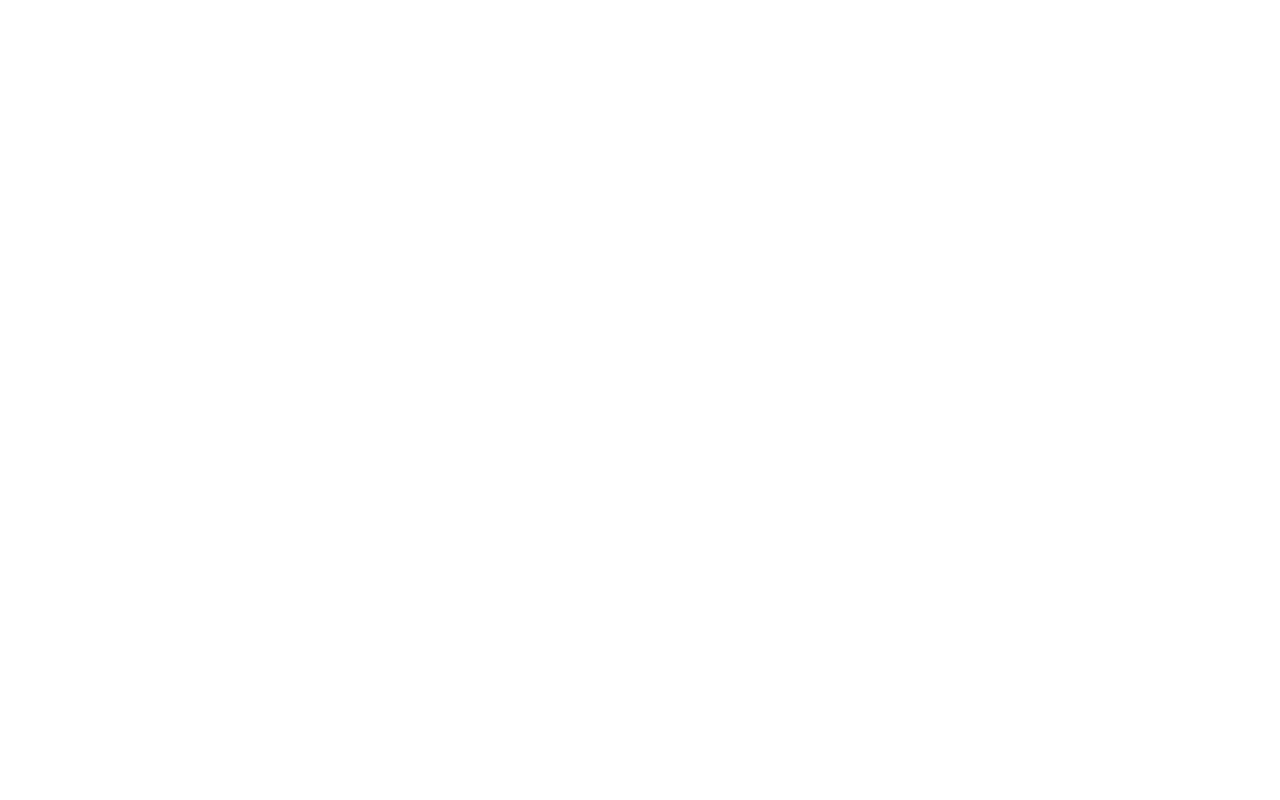
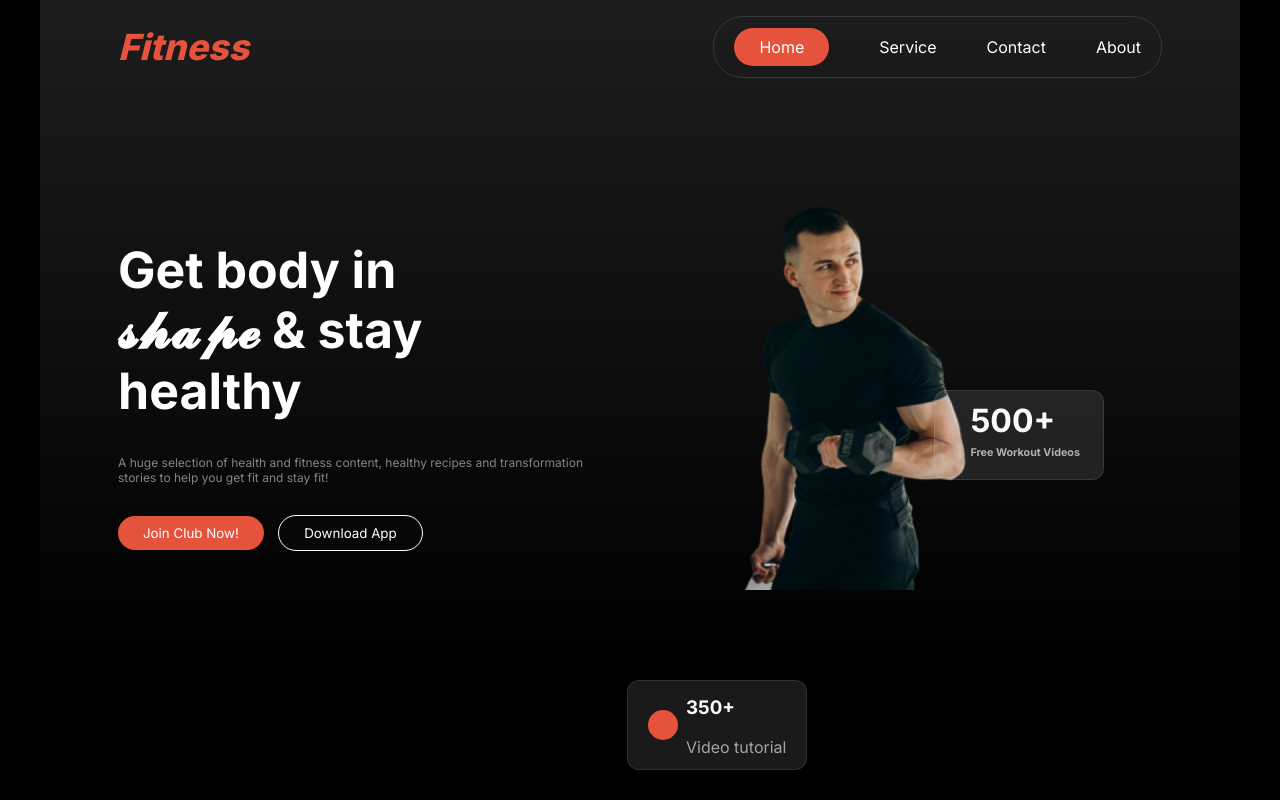
Before and after one commit to shahriaralam465/Assignment--2-batch-9-restart, a plain HTML site: page index.html in a window 1280 px wide. Drawn offline with Linux system fonts and the light colour scheme.

Commit message:
added header section and there styles

```diff
--- a/index.html
+++ b/index.html
@@ -1,11 +1,70 @@
 <!DOCTYPE html>
 <html lang="en">
+
 <head>
     <meta charset="UTF-8">
     <meta name="viewport" content="width=device-width, initial-scale=1.0">
-    <title>Fitness Club</title>
+    <title>My Fitness Club</title>
+    <link rel="preconnect" href="https://fonts.googleapis.com">
+    <link rel="preconnect" href="https://fonts.gstatic.com" crossorigin>
+    <link href="https://fonts.googleapis.com/css2?family=Inter:wght@100..900&display=swap" rel="stylesheet">
+    <link rel="stylesheet" href="https://cdnjs.cloudflare.com/ajax/libs/font-awesome/6.6.0/css/all.min.css">
+    <link rel="stylesheet" href="./styles/style.css">
 </head>
-<body>
+
+<body  class="font  Background-cl body ">
+    <header class="header">
+        <nav class="navbar">
+            <h1 class="Brand-name">Fitness</h1>
+            <ul class="menu-container">
+                <li class="nav-item"><a href="" class="nav-link"><span class="Home">Home</span></a></li>
+                <li class="nav-item"><a href="" class="nav-link">Service</a></li>
+                <li class="nav-item"><a href="" class="nav-link">Contact</a></li>
+                <li class="nav-item"><a href="" class="nav-link">About</a></li>
+            </ul>
+
+            <div class="hambergur-menu">
+                <i class="fa-solid fa-bars"></i>
+            </div>
+        </nav>
+        <!-- banner section -->
+        <div class="Banner-container">
+
+            <div class="Banner-section-A">
+                <h1>Get body in <br> 𝓼𝓱𝓪𝓹𝓮 & stay<br> healthy</h1>
+                <p>A huge selection of health and fitness content, healthy recipes and transformation stories to help
+                    you get fit and stay fit!</p>
+                <div class="Banner-section-A-btn-container">
+                    <button class="btn-join-club">Join Club Now!</button>
+                    <button class="btn-Download-app"> Download App</button>
+                </div>
+
+            </div>
+
+            <div class="Banner-section-B">
+
+                <img class="Banner-img" src="./images/Images 2.png" alt="">
+
+                <div class="img-card-1">
+
+                    <h1 class="card-1-tittle-a">500+</h1>
+                    <h6 class="card-1-tittle-b">Free Workout Videos</h6>
+
+                </div>
+
+                <div class="img-card-2">
+                    <div class="icon">
+                    </div>
+
+                    <div>
+                        <h3 class="card-2-tittle-a">350+</h3>
+                        <p class="card-2-tittle-b">Video tutorial</p>
+                    </div>
+                </div>
+            </div>
+        </div>
+    </header>
 
 </body>
+
 </html>
--- a/styles/style.css
+++ b/styles/style.css
@@ -0,0 +1,211 @@
+.font {
+    font-family: "Inter", sans-serif;
+}
+
+.Background-cl {
+    background: rgb(0, 0, 0);
+}
+
+.body {
+    max-width: 1200px;
+    margin: auto;
+}
+
+.header {
+    background: linear-gradient(to top, black, rgba(39, 38, 38, 0.76) 100%);
+    display: flex;
+    flex-direction: column;
+    gap: 96px;
+    padding-bottom: 76px;
+}
+
+/* navbar section start here */
+.navbar {
+    /* border: 2px solid lime ; */
+    width: 1044px;
+    margin: 0 auto;
+    display: flex;
+    justify-content: space-between;
+    align-items: center;
+}
+
+.Brand-name {
+    color: rgb(230, 83, 60);
+    font-family: Inter;
+    font-style: italic;
+    font-size: 36px;
+    font-weight: 800;
+    margin: 0px;
+}
+
+.menu-container {
+    list-style: none;
+    display: flex;
+    flex-direction: row;
+    justify-content: space-between;
+    align-items: center;
+    padding: 20px;
+    gap: 50px;
+    border: 1px solid rgba(255, 255, 255, 0.123);
+    border-radius: 30px;
+
+
+}
+
+.Home {
+
+    background: rgb(230, 83, 60);
+    border-radius: 46px;
+    padding: 9px 25px;
+}
+
+.nav-link {
+    text-decoration: none;
+    color: rgb(255, 255, 255);
+    font-size: 1rem;
+    font-weight: 400;
+}
+
+.hambergur-menu {
+    display: none;
+
+}
+/* navbar section end here */
+
+
+
+
+/* Banner section start here */
+.Banner-container {
+    /* border: 2px solid lime ; */
+    margin: auto;
+    max-width: 1044px;
+    width: 100%;
+    display: flex;
+    flex-direction:row;
+}
+
+.Banner-section-A {
+    width: 50%;
+    height: 400px;
+
+}
+
+.Banner-section-A>h1 {
+    color: rgb(255, 255, 255);
+    font-family: Inter;
+    text-align: left;
+    margin-top: 50px;
+    font-size: 50px;
+    font-weight: 700px;
+}
+
+.Banner-section-A>p {
+    color: rgba(255, 255, 255, 0.5);
+    font-family: Inter;
+    font-size: 12px;
+    text-align: left;
+    margin-right: 50px;
+}
+
+.Banner-section-A-btn-container {
+    margin-top: 30px;
+
+}
+
+.btn-join-club {
+    color: rgb(255, 255, 255);
+    background: rgb(230, 83, 60);
+    font-family: Inter;
+    padding: 9px 25px;
+    border: none;
+    border-radius: 25px;
+
+}
+
+.btn-Download-app {
+    color: rgb(255, 255, 255);
+    background: rgb(7, 7, 7);
+    font-family: Inter;
+    padding: 9px 25px;
+    border: 1px solid rgb(255, 255, 255);
+    border-radius: 42px;
+    margin-left: 10px;
+}
+
+.Banner-section-B {
+    width: 50%;
+    height: 400px;
+
+}
+
+.Banner-img {
+    height: 400px;
+    width: auto;
+    margin-left: 100px;
+}
+
+
+.img-card-1 {
+    box-sizing: border-box;
+    border: 1px solid rgba(255, 255, 255, 0.1);
+    border-radius: 12px;
+    backdrop-filter: blur(200px);
+    background: rgba(255, 255, 255, 0.1);
+    align-items: center;
+    justify-content: center;
+    position: absolute;
+    bottom: 40%;
+    left: 73%;
+    width: 170px;
+    height: 90px;
+}
+
+.card-1-tittle-a {
+    color: rgb(250, 250, 249);
+    margin-left: 35px;
+    margin-top: 10px;
+}
+
+.card-1-tittle-b {
+    color: rgba(255, 255, 255, 0.65);
+    margin-left: 35px;
+    margin-top: -15px;
+}
+
+.img-card-2 {
+    box-sizing: border-box;
+    border: 1px solid rgba(255, 255, 255, 0.1);
+    border-radius: 12px;
+    backdrop-filter: blur(2px);
+    background: rgba(48, 48, 48, 0.54);
+    display: flex;
+    align-items: center;
+    justify-content: center;
+    gap: 8px;
+    position: absolute;
+    bottom: 15%;
+    left: 49%;
+    top: 85%;
+    width: 180px;
+    height: 90px;
+
+}
+
+.icon {
+    background: rgb(230, 83, 60);
+    height: 30px;
+    width: 30px;
+    border-radius: 100%;
+}
+
+.card-2-tittle-a {
+    color: rgb(250, 250, 249);
+}
+
+.card-2-tittle-b {
+    color: rgba(239, 237, 232, 0.65);
+}
+
+
+/* Banner section end here */
```
